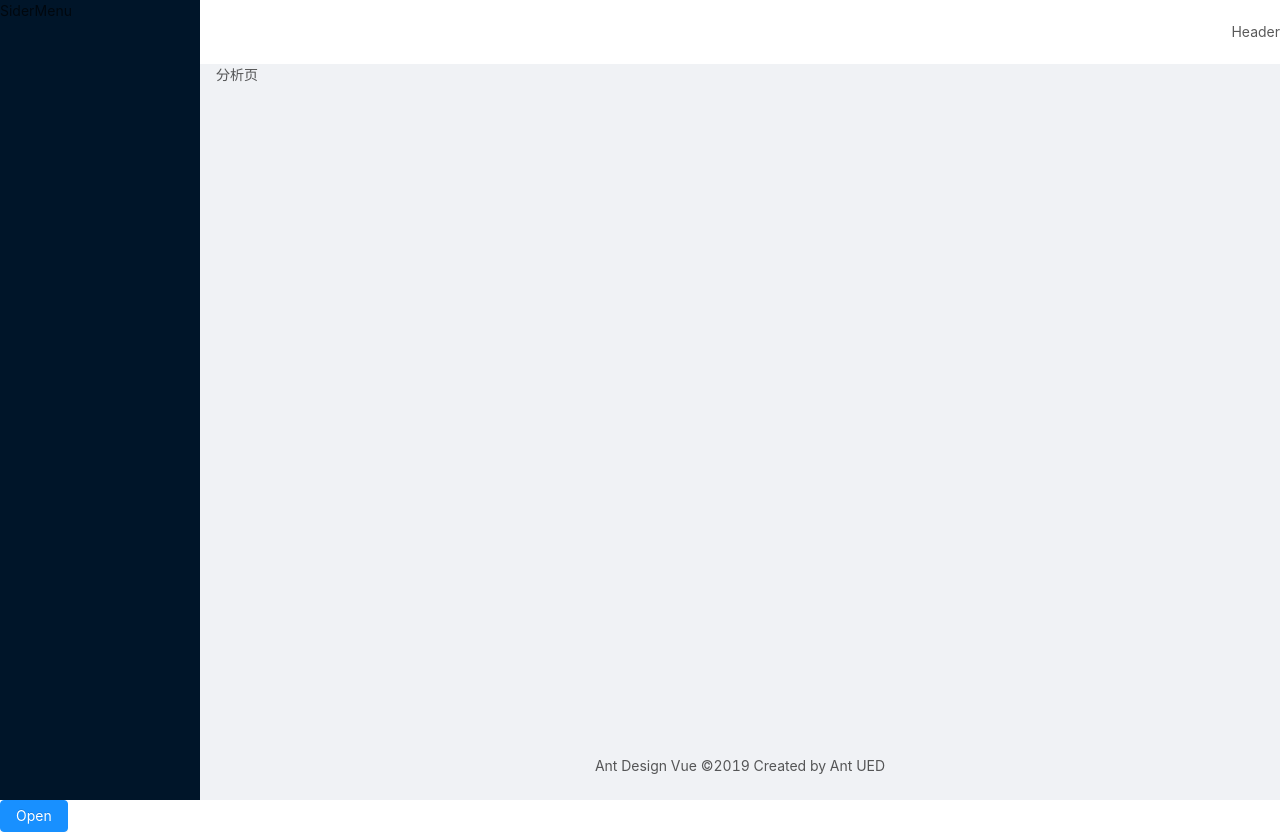
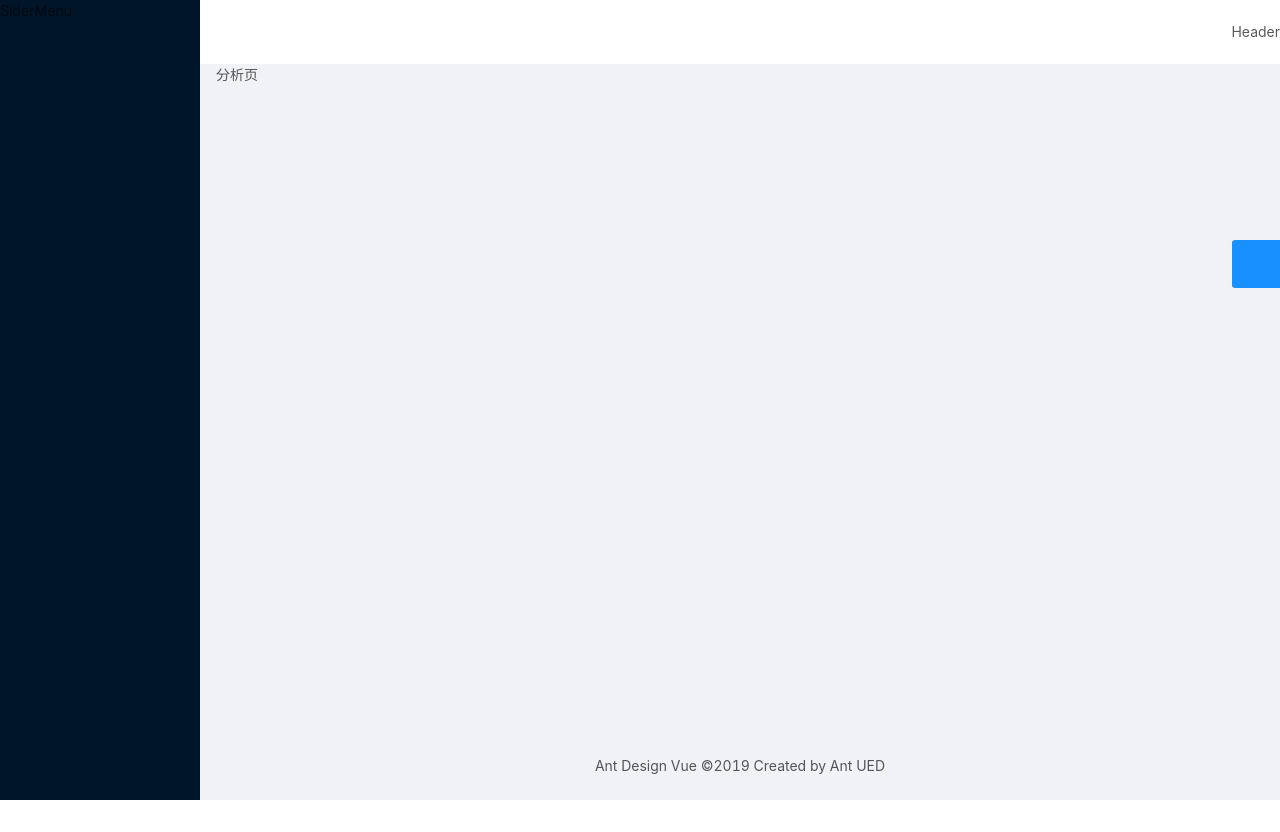
Before and after one commit to YuanChilde/learn-vue, a Vue app: page /dashboard/analysis in a window 1280 px wide. After the commit the page ends 800 px from the top, so only its background shows below. Built offline with nearby package versions, Linux system fonts and the light colour scheme.

Commit message:
update: 基础布局

```diff
--- a/src/components/SettingDrawer/index.vue
+++ b/src/components/SettingDrawer/index.vue
@@ -1,15 +1,19 @@
 <template>
     <div>
-        <a-button type="primary" @click="showDrawer">
-            Open
-        </a-button>
+
         <a-drawer
                 title="Basic Drawer"
                 placement="right"
                 :closable="false"
                 @close="onClose"
                 :visible="visible"
+                width="300px"
         >
+            <template v-slot:handle>
+                <div class="handle" @click="visible = !visible">
+                    <a-icon :type="visible ? 'close':'setting'"></a-icon>
+                </div>
+            </template>
             <p>Some contents...</p>
             <p>Some contents...</p>
             <p>Some contents...</p>
@@ -36,5 +40,17 @@
 </script>
 
 <style scoped>
-
+.handle{
+    position: absolute;
+    top: 240px;
+    right: 300px;
+    width: 48px;
+    height: 48px;
+    background: #1890ff;
+    color: #ffffff;
+    font-size: 20px;
+    text-align: center;
+    line-height: 48px;
+    border-radius: 3px 0 0 3px;
+}
 </style>
```
